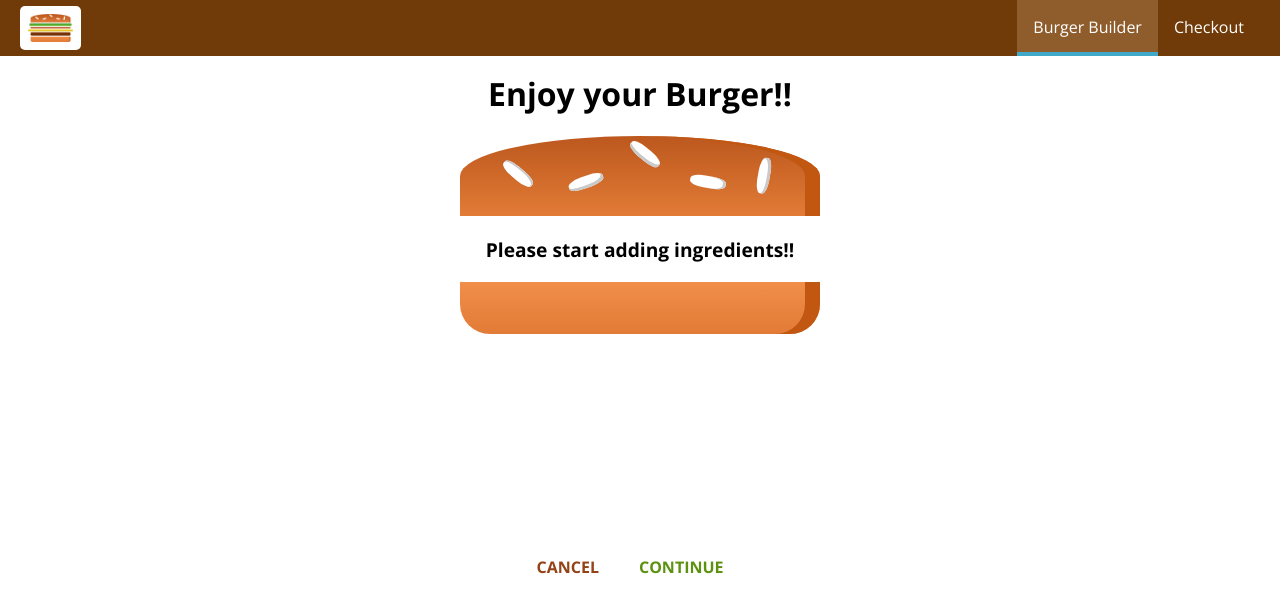
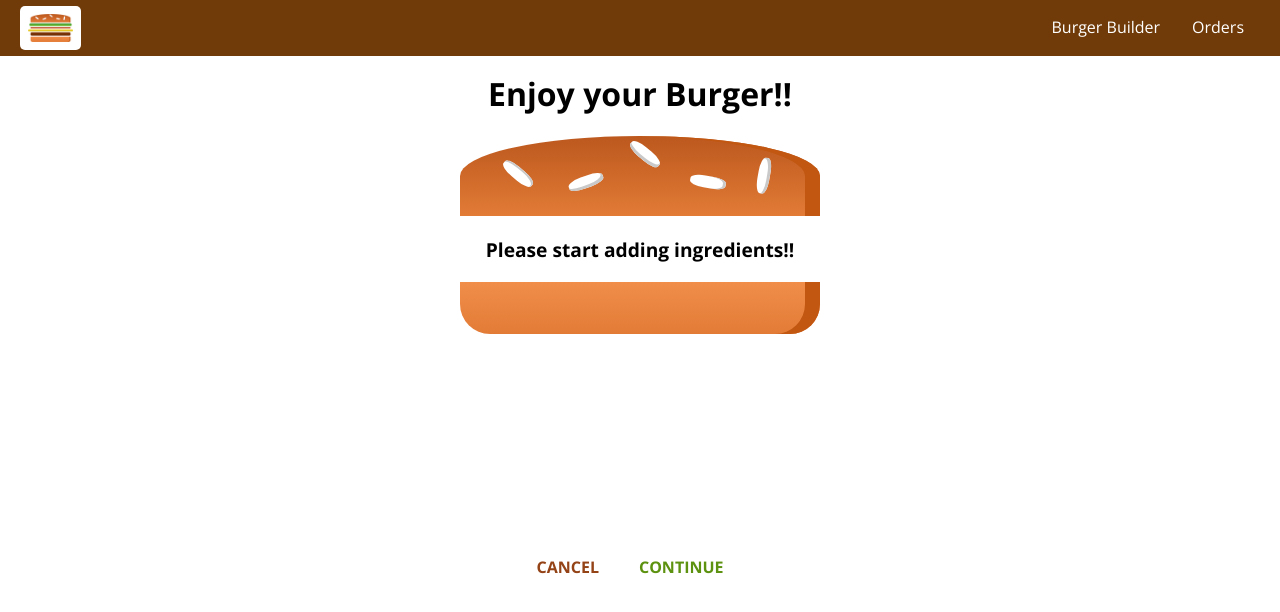
Before and after one commit to ColinKnecht/BurgerBuilder, a React app: page /checkout in a window 1280 px wide. Shown: the top 612 px of the page. Built offline with nearby package versions, Linux system fonts and the light colour scheme.

Commit message:
fixing navigation items

```diff
--- a/src/components/Navigation/NavigationItems/NavigationItem/NavigationItem.js
+++ b/src/components/Navigation/NavigationItems/NavigationItem/NavigationItem.js
@@ -1,10 +1,14 @@
 import React from 'react';
+import { NavLink } from 'react-router-dom';
+
 import classes from './NavigationItem.css';
 
-const navigationItem = (props) => (
+const navigationItem = ( props ) => (
     <li className={classes.NavigationItem}>
-        <a href={props.link}
-        className={props.active ? classes.active : null}>{props.children}</a>
+        <NavLink
+            to={props.link}
+            exact={props.exact}
+            activeClassName={classes.active}>{props.children}</NavLink>
     </li>
 );
 
--- a/src/components/Navigation/NavigationItems/NavigationItems.js
+++ b/src/components/Navigation/NavigationItems/NavigationItems.js
@@ -4,8 +4,8 @@
 
 const navigationItems = () => (
     <ul className={classes.NavigationItems}>
-        <NavigationItem link="/" active>Burger Builder</NavigationItem>
-        <NavigationItem link="/">Checkout</NavigationItem>
+        <NavigationItem link="/" exact>Burger Builder</NavigationItem>
+        <NavigationItem link="/orders">Orders</NavigationItem>
     </ul>
 );
 
```
